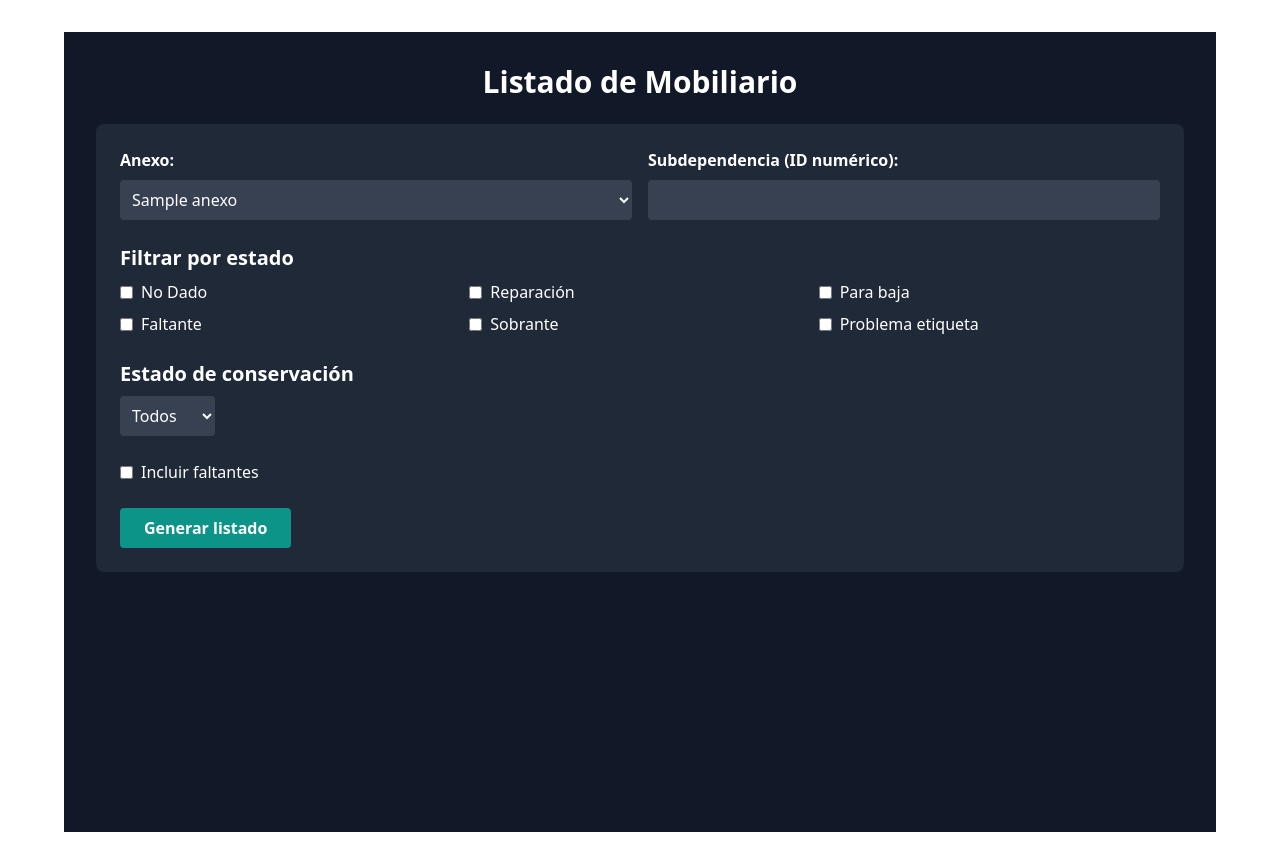
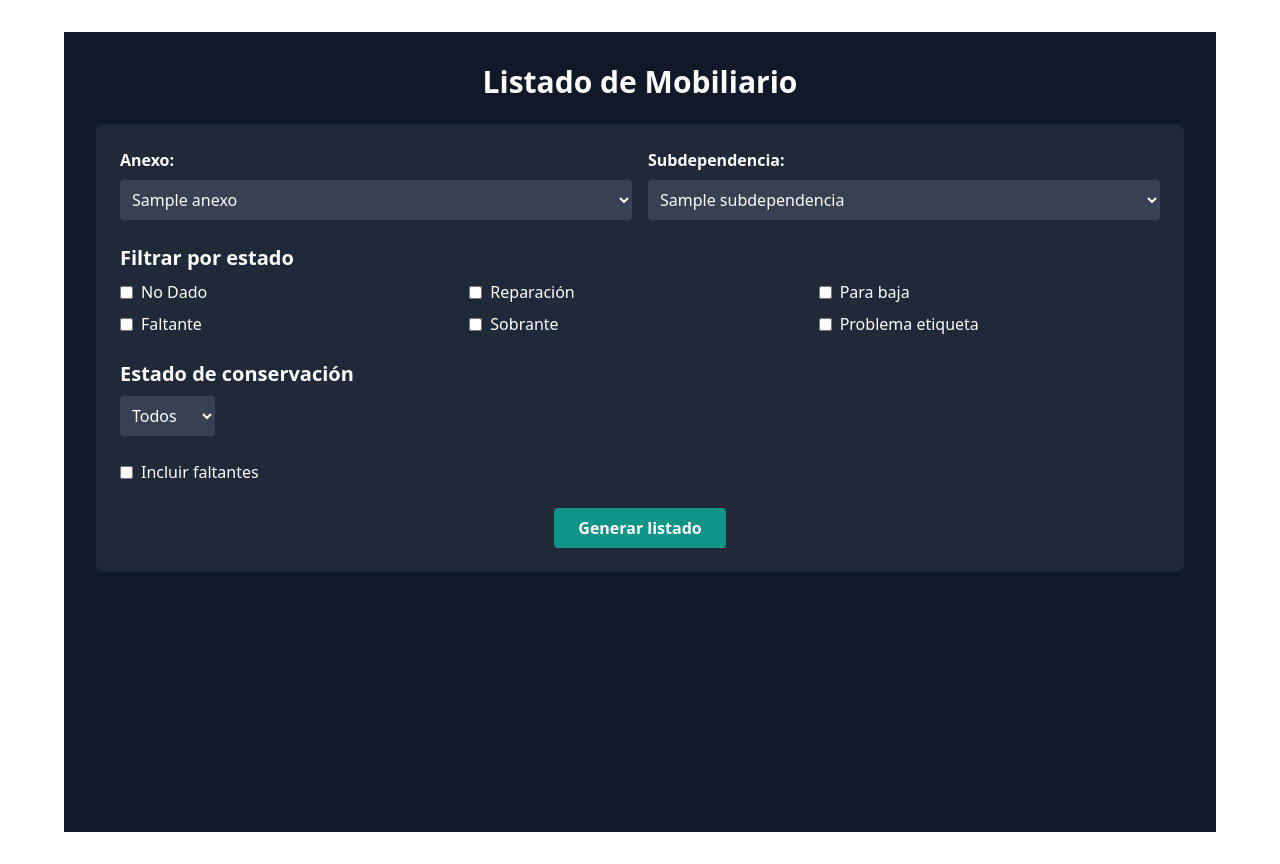
Before and after one commit to Patrimonio2-web/anexos, a Flask app: template templates/imprimir.html in a window 1280 px wide. Run offline with Flask 3, Linux system fonts and the light colour scheme; the template is opened without the code that fills it: values that come from a table or form of the project are taken from there, others are empty; tables that the repository leaves empty hold one stand-in row (values such as "Sample post"); some libraries are stand-ins or nearby versions.

Commit message:
Update imprimir.html

```diff
--- a/templates/imprimir.html
+++ b/templates/imprimir.html
@@ -4,22 +4,31 @@
     <h1 class="text-3xl font-bold mb-6 text-center">Listado de Mobiliario</h1>
 
     <form method="get" action="{{ url_for('imprimir_listado') }}" class="space-y-6 bg-gray-800 p-6 rounded-lg">
+        <!-- Selección de Anexo y Subdependencia -->
         <div class="grid grid-cols-1 md:grid-cols-2 gap-4">
             <div>
-                <label class="block mb-2 font-semibold">Anexo:</label>
-                <select name="anexo" class="w-full p-2 bg-gray-700 rounded">
+                <label for="anexo" class="block mb-2 font-semibold">Anexo:</label>
+                <select name="anexo" id="anexo" class="w-full p-2 bg-gray-700 rounded">
                     {% for anexo in anexos %}
                     <option value="{{ anexo.id }}">{{ anexo.nombre }}</option>
                     {% endfor %}
                 </select>
             </div>
+
             <div>
-                <label class="block mb-2 font-semibold">Subdependencia (ID numérico):</label>
-                <input type="text" name="subdependencia" class="w-full p-2 bg-gray-700 rounded" required>
+                <label for="subdependencia" class="block mb-2 font-semibold">Subdependencia:</label>
+                <select name="subdependencia" id="subdependencia" class="w-full p-2 bg-gray-700 rounded">
+                    {% if subdependencias %}
+                        {% for sub in subdependencias %}
+                        <option value="{{ sub.id }}">{{ sub.nombre }}</option>
+                        {% endfor %}
+                    {% endif %}
+                </select>
             </div>
         </div>
 
-        <div>
+        <!-- 🔹 NUEVOS FILTROS -->
+        <div class="mt-6">
             <h2 class="text-xl font-semibold mb-2">Filtrar por estado</h2>
             <div class="grid grid-cols-2 md:grid-cols-3 gap-2">
                 {% for key, label in {
@@ -38,7 +47,8 @@
             </div>
         </div>
 
-        <div>
+        <!-- 🔹 Estado de conservación -->
+        <div class="mt-4">
             <h2 class="text-xl font-semibold mb-2">Estado de conservación</h2>
             <select name="estado_conservacion" class="p-2 bg-gray-700 rounded">
                 <option value="">Todos</option>
@@ -48,16 +58,40 @@
             </select>
         </div>
 
-        <div>
+        <!-- 🔹 Incluir faltantes -->
+        <div class="mt-4">
             <label class="flex items-center space-x-2">
                 <input type="checkbox" name="incluir_faltantes" value="true" class="accent-teal-500">
                 <span>Incluir faltantes</span>
             </label>
         </div>
 
-        <button type="submit" class="bg-teal-600 hover:bg-teal-700 px-6 py-2 rounded text-white font-bold">
-            Generar listado
-        </button>
+        <!-- Botón -->
+        <div class="text-center mt-8">
+            <button type="submit"
+                class="bg-teal-600 hover:bg-teal-700 px-6 py-2 rounded text-white font-bold transition">
+                Generar listado
+            </button>
+        </div>
     </form>
 </div>
+
+<script>
+    // Si tenías tu lógica original de carga dinámica de subdependencias, la mantenemos igual:
+    document.getElementById('anexo').addEventListener('change', function () {
+        const anexoId = this.value;
+        fetch(`/get_subdependencias?anexo_id=${anexoId}`)
+            .then(res => res.json())
+            .then(data => {
+                const subSelect = document.getElementById('subdependencia');
+                subSelect.innerHTML = '';
+                data.forEach(sub => {
+                    const opt = document.createElement('option');
+                    opt.value = sub.id;
+                    opt.textContent = sub.nombre;
+                    subSelect.appendChild(opt);
+                });
+            });
+    });
+</script>
 {% endblock %}
```
